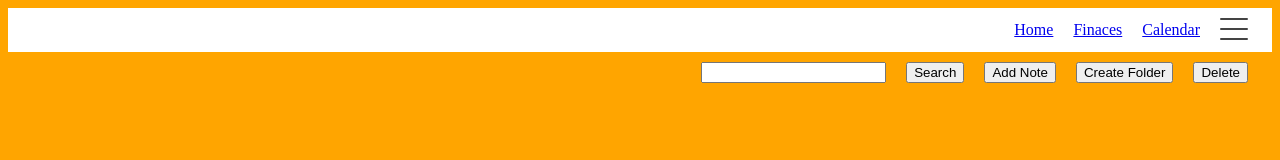
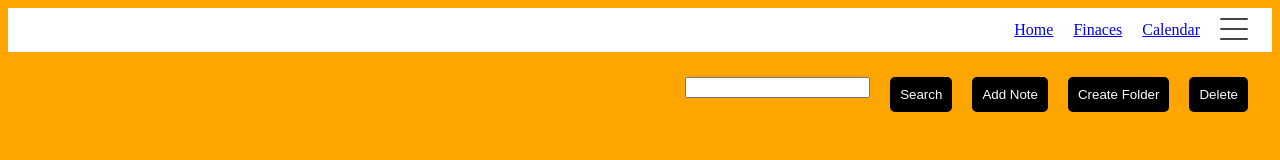
Before and after one commit to DiegoRGomez5916/student-life-organizer, a plain HTML site: page Notes/viewNotes.html in a window 1280 px wide. Drawn offline with Linux system fonts and the light colour scheme.

Commit message:
Add styles for button in notes.css

```diff
--- a/Notes/notes.css
+++ b/Notes/notes.css
@@ -84,3 +84,12 @@ body { background-color: orange; }
   font-size: 36px;
   color: #222;
 }
+
+button {
+    margin-top: 15px;
+    padding: 10px;
+    border: none;
+    background: black;
+    color: white;
+    border-radius: 5px;
+}
```
